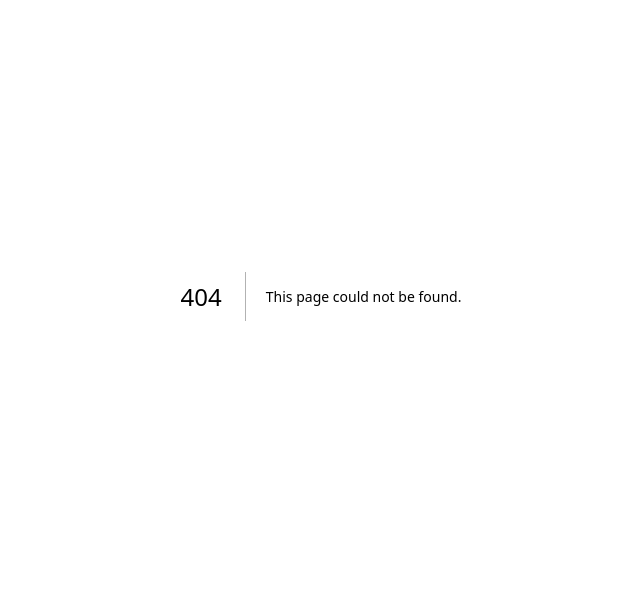
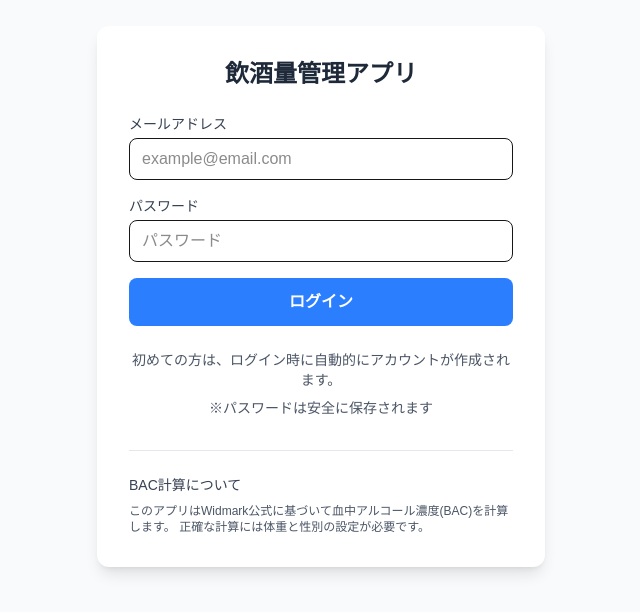
Before and after one commit to gr9pe/counter, a Next.js app: page /auth/signin in a window 1280 px wide. Before the commit this address had no page. Shown: the part 104-716 px from the top of the page, without its empty margins (319-959 px from the left). Built offline with nearby package versions, Linux system fonts and the light colour scheme.

Commit message:
認証回り

```diff
--- /dev/null
+++ b/app/api/auth/[...nextauth]/route.ts
@@ -0,0 +1,95 @@
+//app\api\auth\[...nextauth]\route.ts
+import CredentialsProvider from "next-auth/providers/credentials"
+import { compare, hash } from "bcryptjs"
+import NextAuth from "next-auth"
+import { prisma } from "@/lib/prisma"
+
+export const authOptions = {
+  providers: [
+    CredentialsProvider({
+      name: "Credentials",
+      credentials: {
+        email: { label: "Email", type: "email" },
+        password: { label: "Password", type: "password" }
+      },
+      async authorize(credentials) {
+        console.log("prisma test start");
+        console.log(process.env.DATABASE_URL);
+        console.log("prisma test end");
+        if (!credentials?.email || !credentials?.password) {
+        console.log("missing credentials");
+          return null
+        }
+
+        const user = await prisma.user.findUnique({
+          where: { email: credentials.email }
+        })
+        console.log("user item:", user);
+
+        if (!user) {
+          // 新規ユーザー作成
+          const hashedPassword = await hash(credentials.password, 12)
+          const newUser = await prisma.user.create({
+            data: {
+              email: credentials.email,
+              password: hashedPassword,
+              name: credentials.email.split('@')[0],
+            }
+          })
+          console.log(newUser)
+          // プロフィールも作成
+          await prisma.profile.create({
+            data: {
+              userId: newUser.id,
+              name: newUser.name,
+            }
+          })
+
+          return {
+            id: newUser.id,
+            email: newUser.email,
+            name: newUser.name,
+          }
+        }
+
+        // 既存ユーザーのパスワードチェック
+        if (!user.password) {
+            console.log(user.password)
+          return null
+        }
+
+        const isValid = await compare(credentials.password, user.password)
+
+        if (!isValid) {
+            console.log("IS NOT VALID");
+            console.log(credentials.password);
+            console.log(user.password);
+          return null
+        }
+
+        return {
+          id: user.id,
+          email: user.email,
+          name: user.name,
+        }
+      }
+    })
+  ],
+  session: {
+    strategy: "jwt" as const,
+  },
+  pages: {
+    signIn: "/auth/signin",
+  },
+  callbacks: {
+    async session({ session, token }: { session: any; token: any }) {
+      if (session?.user) {
+        session.user.id = token.sub as string
+      }
+      return session
+    },
+  },
+  secret: process.env.NEXTAUTH_SECRET,
+}
+const handler = NextAuth(authOptions);
+export { handler as GET, handler as POST };
--- /dev/null
+++ b/app/auth/signin/page.tsx
@@ -0,0 +1,109 @@
+// app\auth\signin\page.tsx
+'use client';
+
+import { useState } from 'react';
+import { signIn } from 'next-auth/react';
+import { useRouter } from 'next/navigation';
+
+export default function SignInPage() {
+  const [email, setEmail] = useState('');
+  const [password, setPassword] = useState('');
+  const [isLoading, setIsLoading] = useState(false);
+  const [error, setError] = useState('');
+  const router = useRouter();
+
+  const handleSubmit = async (e: React.FormEvent) => {
+    e.preventDefault();
+    setIsLoading(true);
+    setError('');
+
+    try {
+      const result = await signIn('credentials', {
+        email,
+        password,
+        redirect: false,
+      });
+
+      if (result?.error) {
+        setError('ログインに失敗しました。メールアドレスとパスワードを確認してください。');
+      } else {
+        router.push('/');
+        router.refresh();
+      }
+    } catch (error) {
+      setError('予期せぬエラーが発生しました。');
+      console.error('Sign in error:', error);
+    } finally {
+      setIsLoading(false);
+    }
+  };
+
+  return (
+    <div className="min-h-screen bg-gray-50 flex items-center justify-center p-4">
+      <div className="max-w-md w-full bg-white rounded-xl shadow-lg p-8">
+        <h1 className="text-2xl font-bold text-center text-gray-800 mb-6">
+          飲酒量管理アプリ
+        </h1>
+
+        <form onSubmit={handleSubmit} className="space-y-4">
+          <div>
+            <label className="block text-sm font-medium text-gray-700 mb-1">
+              メールアドレス
+            </label>
+            <input
+              type="email"
+              name="email"
+              value={email}
+              onChange={(e) => setEmail(e.target.value)}
+              className="w-full border rounded-lg px-3 py-2 focus:outline-none focus:ring-2 focus:ring-blue-500"
+              placeholder="example@email.com"
+              required
+            />
+          </div>
+
+          <div>
+            <label className="block text-sm font-medium text-gray-700 mb-1">
+              パスワード
+            </label>
+            <input
+              type="password"
+              name="password"
+              value={password}
+              onChange={(e) => setPassword(e.target.value)}
+              className="w-full border rounded-lg px-3 py-2 focus:outline-none focus:ring-2 focus:ring-blue-500"
+              placeholder="パスワード"
+              required
+            />
+          </div>
+
+          {error && (
+            <div className="bg-red-50 border border-red-200 text-red-700 px-4 py-3 rounded-lg text-sm">
+              {error}
+            </div>
+          )}
+
+          <button
+            type="submit"
+            disabled={isLoading}
+            className="w-full bg-blue-500 hover:bg-blue-600 text-white font-bold py-3 px-4 rounded-lg transition-colors disabled:opacity-50 disabled:cursor-not-allowed"
+          >
+            {isLoading ? 'ログイン中...' : 'ログイン'}
+          </button>
+        </form>
+
+        <div className="mt-6 text-center text-sm text-gray-600">
+          <p>初めての方は、ログイン時に自動的にアカウントが作成されます。</p>
+          <p className="mt-2">※パスワードは安全に保存されます</p>
+        </div>
+
+        <div className="mt-8 pt-6 border-t border-gray-200">
+          <h3 className="text-sm font-medium text-gray-700 mb-2">BAC計算について</h3>
+          <p className="text-xs text-gray-600">
+            このアプリはWidmark公式に基づいて血中アルコール濃度(BAC)を計算します。
+            正確な計算には体重と性別の設定が必要です。
+          </p>
+        </div>
+      </div>
+    </div>
+  );
+}
```
